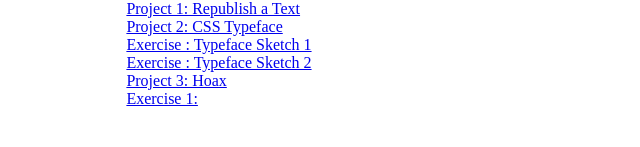
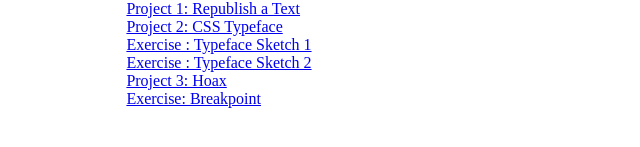
Before and after one commit to veenaram29/interactive2, a plain HTML site: page index.html in a window 1280 px wide. Shown: the part 313-460 px from the top of the page, 48-688 px from the left. Drawn offline with Linux system fonts and the light colour scheme.

Commit message:
Name change

```diff
--- a/index.html
+++ b/index.html
@@ -31,7 +31,7 @@
 
       <li><a href="Project3/index.html" target="blank">Project 3: Hoax</a></li>
 
-           <li><a href="Exercise-Breakpoint/index.html" target="blank">Exercise 1: </a></li>
+           <li><a href="Exercise-Breakpoint/index.html" target="blank">Exercise: Breakpoint</a></li>
 
     </ul>
 
```
